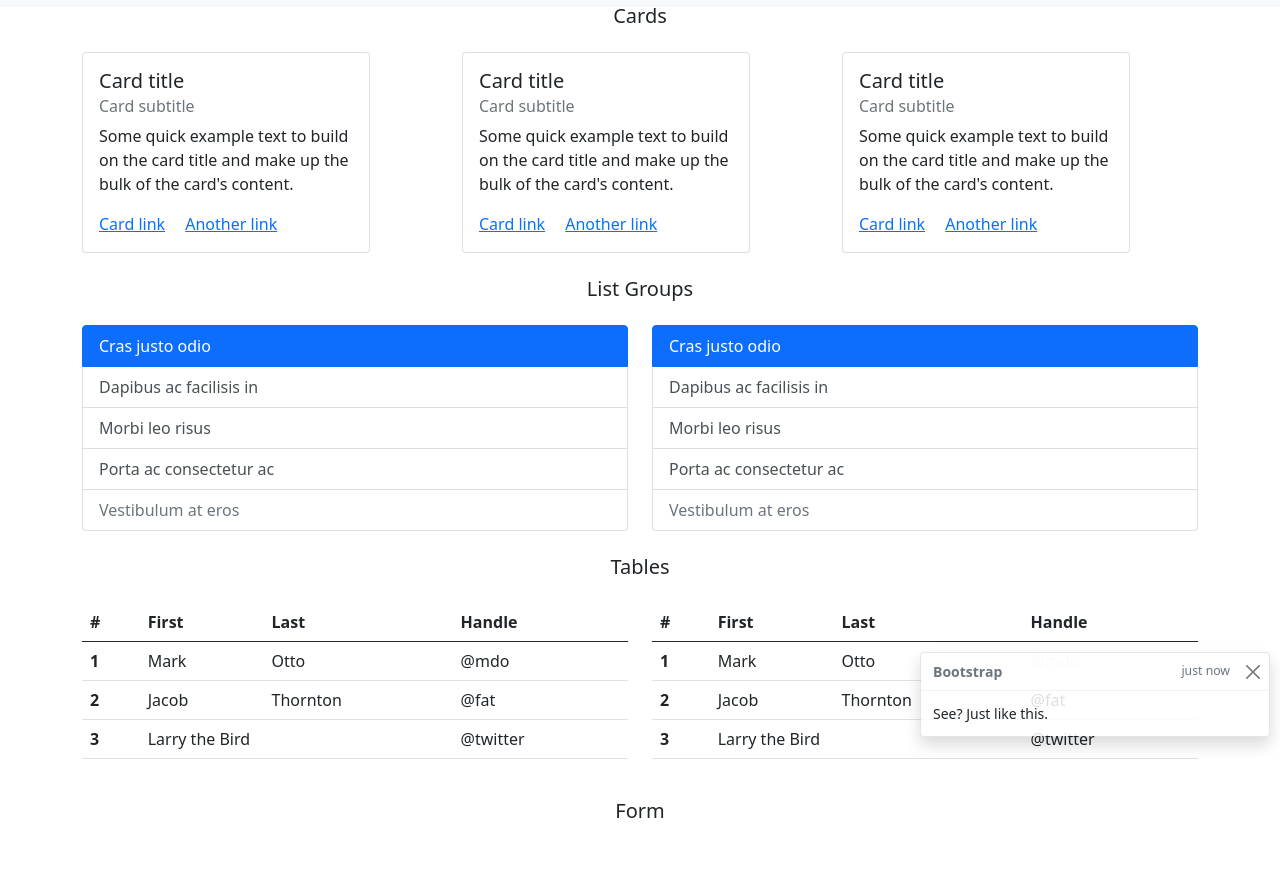
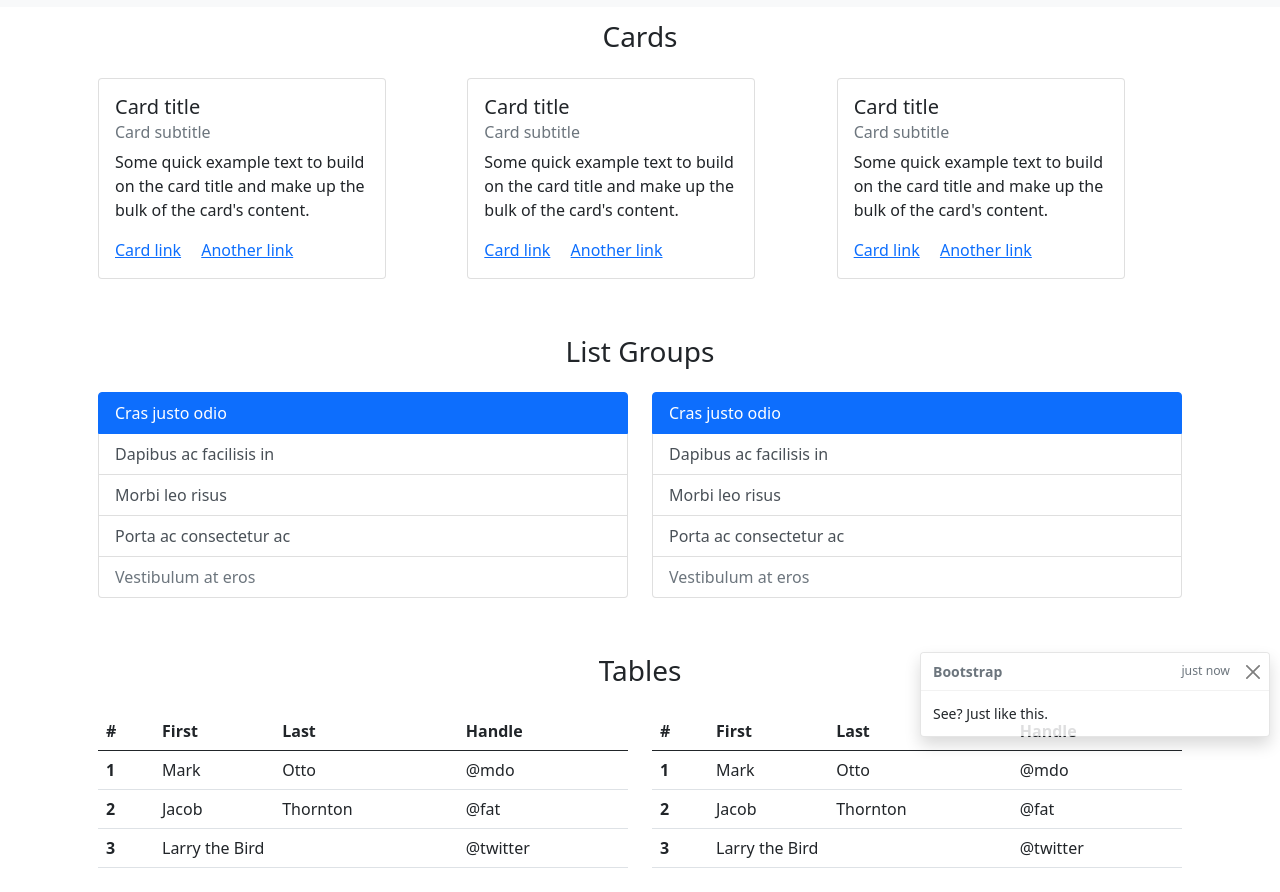
Before and after one commit to barbararodrigues/gama-academy-accenture-exe1, a plain HTML site: page dashboard.html in a window 1280 px wide. Shown: the part 53-945 px from the top of the page. Drawn offline with nearby package versions, Linux system fonts and the light colour scheme.

Commit message:
mudanças de style

```diff
--- a/dashboard.html
+++ b/dashboard.html
@@ -70,12 +70,12 @@
     </header>
 
     <div class="container">
-        <div class="row align-items-start mb-4">
-            <h5 class="text-center mb-4" id="cards">Cards</h5>
+        <div class="row align-items-start p-3 mb-4">
+            <h3 class="text-center mb-4" id="cards">Cards</h3>
             <div class="col">
                 <div class="card" style="width: 18rem;">
                     <div class="card-body">
-                        <h5 class="card-title">Card title</h5>
+                        <h5 class="card-title ">Card title</h5>
                         <h6 class="card-subtitle mb-2 text-muted">Card subtitle</h6>
                         <p class="card-text">Some quick example text to build on the card title and make up the bulk of
                             the card's content.</p>
@@ -111,8 +111,8 @@
         </div>
 
 
-        <div class="row align-items-start mb-4">
-            <h5 class="text-center mb-4" id="listgroups">List Groups</h5>
+        <div class="row align-items-start p-3 mb-4">
+            <h3 class="text-center mb-4" id="listgroups">List Groups</h3>
             <div class="col">
                 <div class="list-group">
                     <button type="button" class="list-group-item list-group-item-action active" aria-current="true">
@@ -145,8 +145,8 @@
         </div>
 
 
-        <div class="row align-items-start mb-4">
-            <h5 class="text-center mb-4" id="table">Tables</h5>
+        <div class="row align-items-start p-3 mb-4">
+            <h3 class="text-center mb-4" id="table">Tables</h3>
             <div class="col">
                 <table class="table">
                     <thead>
@@ -216,9 +216,9 @@
 
 
 
-        <div class="row align-items-start mb-4">
+        <div class="row align-items-start">
             <div class="col">
-                <h5 class="text-center mb-4" id="form">Form</h5>
+                <h3 class="text-center" id="form">Form</h3>
                 <form class="p-5">
                     <div class="form-group">
                         <label for="InputEmail">Email</label>
@@ -246,8 +246,8 @@
             </div>
         </div>
 
-        <div class="row align-items-start mb-4">
-            <h5 class="text-center mb-4">Toast</h5>
+        <div class="row align-items-start p-3 mb-4">
+            <h3 class="text-center mb-4">Toast</h3>
             <div class="col">
 
 
```
